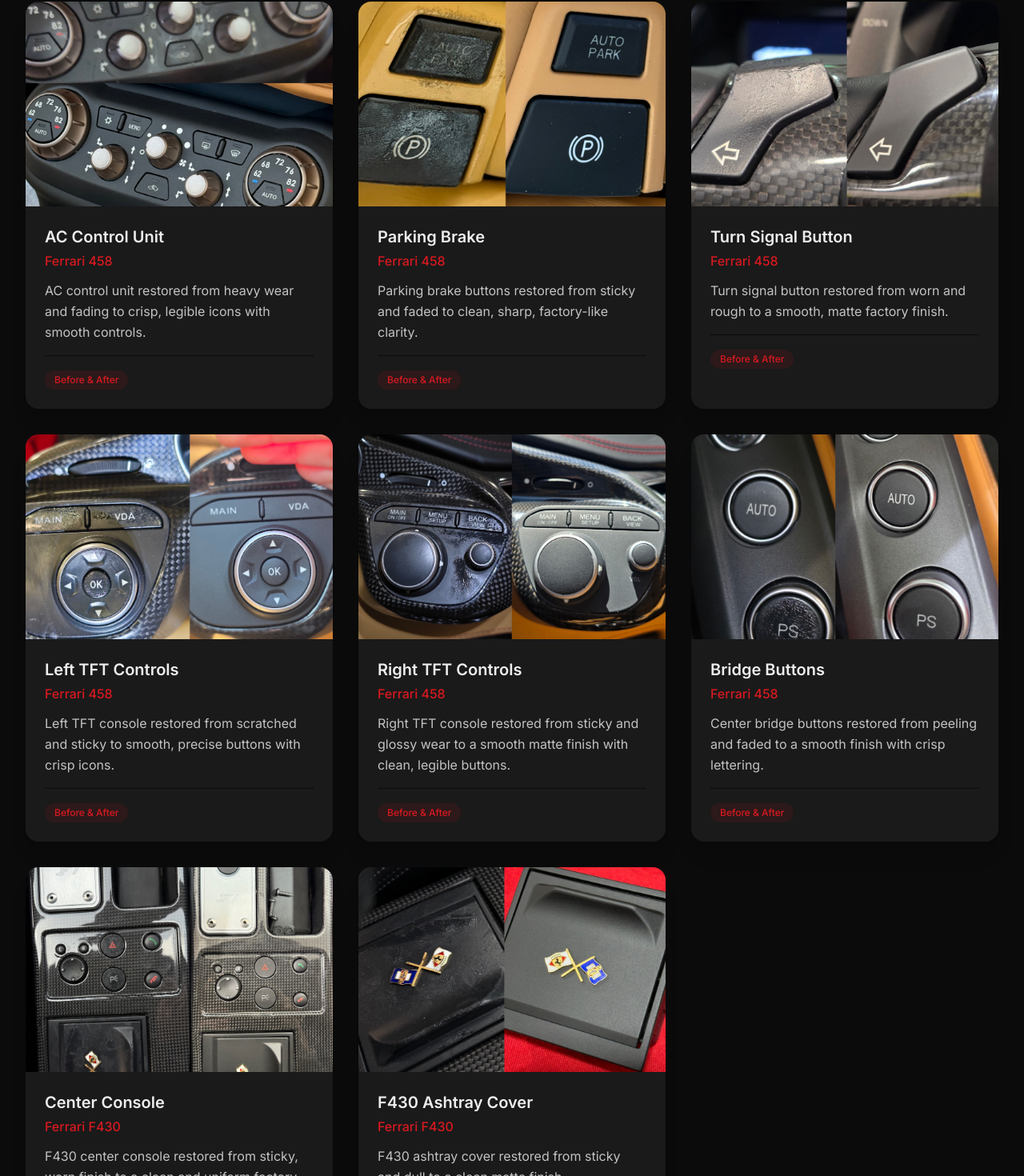
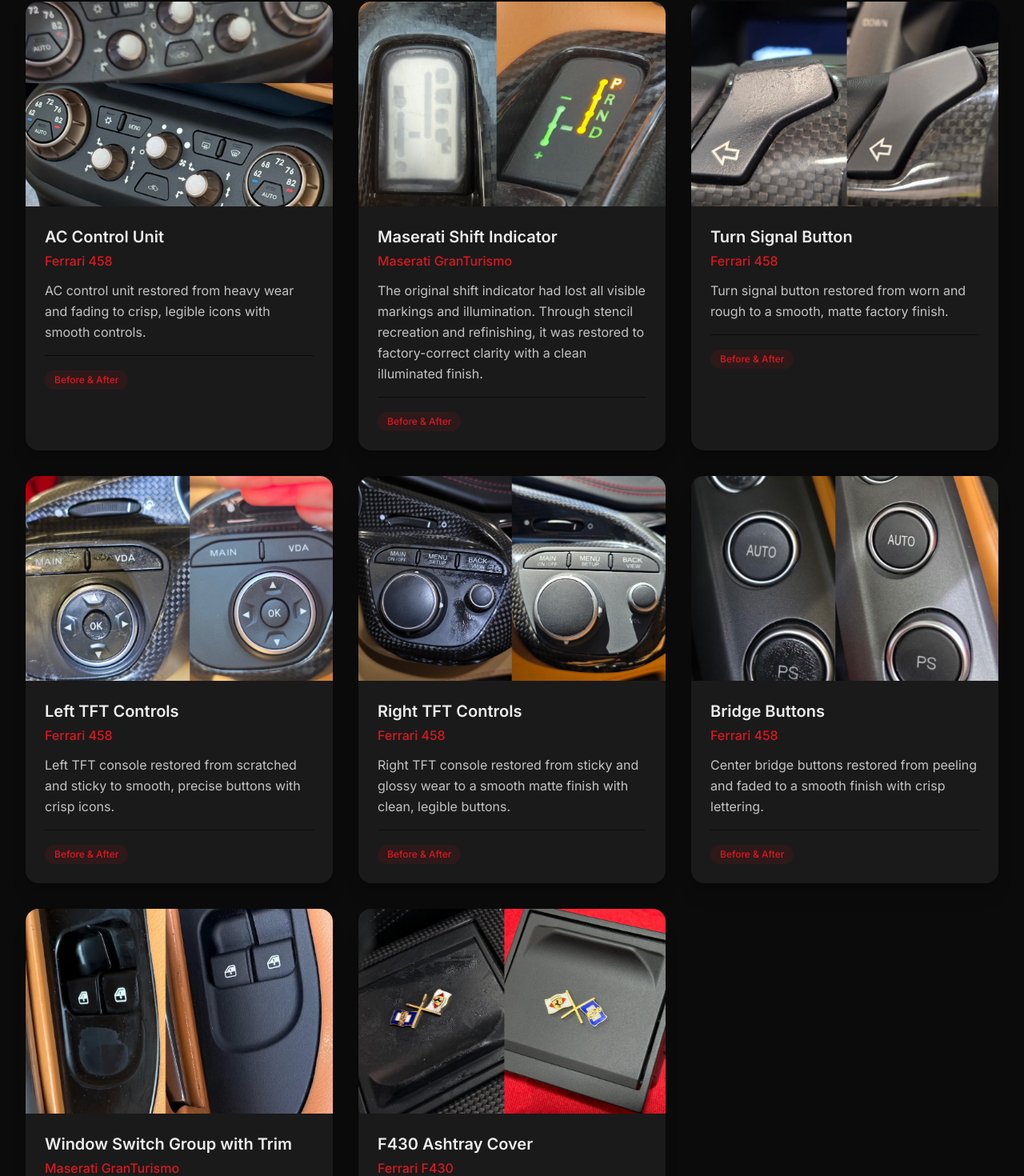
Before and after one commit to ElizabethT-N/Le-Reserve-Motorworks-LLC, a React (Vite) app: page / in a window 1280 px wide. Shown: the part 2453-3923 px from the top of the page at 80% size. Built offline with nearby package versions, Linux system fonts and the light colour scheme.

Commit message:
update gallery and remove learn more buttons

```diff
--- a/src/components/About.tsx
+++ b/src/components/About.tsx
@@ -13,7 +13,7 @@
 - Precision stenciling and iconography recreation
 - Mobile + nationwide mail-in
 
-My goal is simple: make your cabin feel right again—clean, precise, and built to last.`;
+My goal is simple: make your cabin feel right again. Clean, precise, and built to last.`;
 
 const About = () => {
   return (
--- a/src/components/Services.tsx
+++ b/src/components/Services.tsx
@@ -68,12 +68,6 @@
               <p className="text-brand-text/80 leading-relaxed">
                 {service.description}
               </p>
-
-              <div className="mt-6 pt-4 border-t border-brand-surface">
-                <button className="text-brand-accent font-medium hover:text-brand-accent/80 transition-colors duration-300 focus:outline-none focus:ring-2 focus:ring-brand-accent focus:ring-offset-2 focus:ring-offset-brand-bg rounded-lg px-2 py-1">
-                  Learn More →
-                </button>
-              </div>
             </motion.div>
           ))}
         </div>
--- a/src/data/gallery.ts
+++ b/src/data/gallery.ts
@@ -36,11 +36,11 @@
     caption: "AC control unit restored from heavy wear and fading to crisp, legible icons with smooth controls."
   },
   {
-    id: "Parking Brake",
-    title: "Parking Brake",
-    model: "Ferrari 458",
-    image: "/assets/ParkingBrakeBA.jpg",
-    caption: "Parking brake buttons restored from sticky and faded to clean, sharp, factory-like clarity."
+    id: "Maserati Shift Indicator",
+    title: "Maserati Shift Indicator",
+    model: "Maserati GranTurismo",
+    image: "/assets/maseratiGtShiftIndicator.jpg",
+    caption: "The original shift indicator had lost all visible markings and illumination. Through stencil recreation and refinishing, it was restored to factory-correct clarity with a clean illuminated finish."
   },
   {
     id: "Turn Signal Button",
@@ -71,11 +71,11 @@
     caption: "Center bridge buttons restored from peeling and faded to a smooth finish with crisp lettering."
   },
   {
-    id: "Center Console",
-    title: "Center Console",
-    model: "Ferrari F430",
-    image: "/assets/F430CenterConsoleBA.jpg",
-    caption: "F430 center console restored from sticky, worn finish to a clean and uniform factory appearance."
+    id: "Window Switch Group with Trim",
+    title: "Window Switch Group with Trim",
+    model: "Maserati GranTurismo",
+    image: "/assets/WindowSwitchMaseratiGT.jpg",
+    caption: "Switch group refinished to a clean, matte factory look, eliminating sticky and worn surfaces."
   },
   {
     id: "F430 Ashtray Cover",
```
Also changed, not shown: src/content/about.md (+1 -1 lines), public/assets/WindowSwitchMaseratiGT.jpg (added), public/assets/maseratiGtShiftIndicator.jpg (added).
